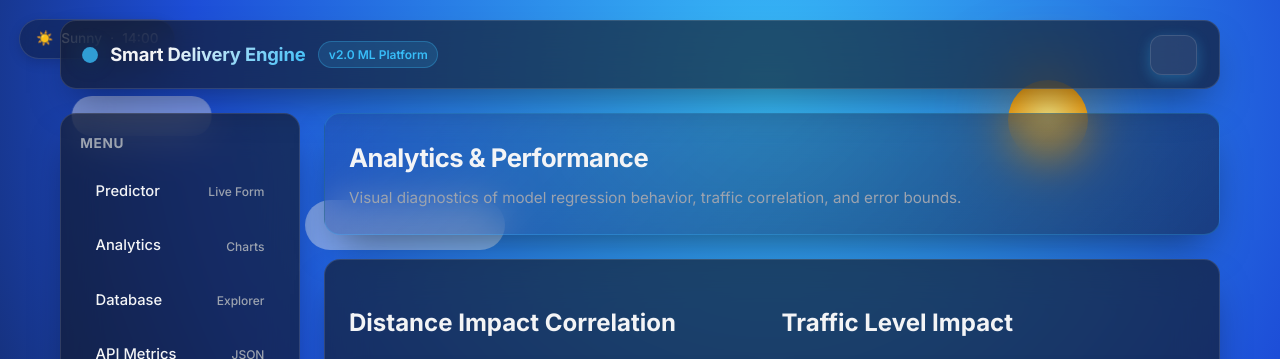
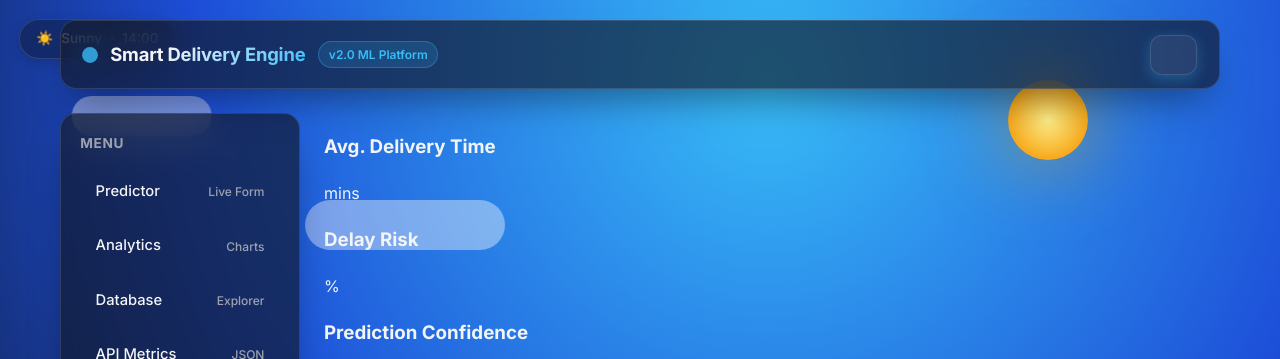
Before and after one commit to suman2308/Delivery-time-prediction, a Flask app: template templates/dashboard.html in a window 1280 px wide. Shown: the top 359 px of the page. Run offline with Flask 3, Linux system fonts and the light colour scheme; the template is opened without the code that fills it, so the values that code supplies are empty; parts of the project's set-up code (start-up, migrations or seed data) failed here and were passed over.

Commit message:
Redesigned dashboard: added KPI cards (avg delivery, delay risk, confidence) and business‑focused charts

```diff
--- a/app.py
+++ b/app.py
@@ -51,85 +51,9 @@ def index():
     return render_template("index.html", metrics=metrics, error=None)
 
 
-@app.route("/predict", methods=["POST"])
-def predict_form():
-    ensure_app_ready()
-    try:
-        distance = float(request.form["distance"])
-        order_time = int(request.form["order_time"])
-        traffic = request.form["traffic_level"]
-        weather = request.form["weather"]
-    except (KeyError, TypeError, ValueError):
-        return "Invalid form input parameters.", 400
-
-    save_order = request.form.get("save_order") == "on"
-    actual_raw = (request.form.get("actual_delivery") or "").strip()
-
-    try:
-        pipe = ml_model.load_pipeline()
-    except FileNotFoundError as e:
-        return render_template("index.html", metrics=None, error=str(e)), 503
-
-    predicted = ml_model.predict_delivery(
-        distance, order_time, traffic, weather, pipeline=pipe
-    )
-    order_id = None
-    if save_order:
-        if not actual_raw:
-            return "Provide actual delivery duration in minutes to save an order.", 400
-        try:
-            actual = float(actual_raw)
-        except ValueError:
-            return "Actual delivery time must be numeric.", 400
-        order_id = db.insert_order(distance, order_time, traffic, weather, actual)
-
-    db.insert_prediction(order_id, predicted)
-    return render_template(
-        "result.html",
-        predicted=predicted,
-        distance=distance,
-        order_time=order_time,
-        traffic=traffic,
-        weather=weather,
-        order_id=order_id,
-    )
-
-
-@app.route("/api/predict", methods=["POST"])
-def api_predict():
-    ensure_app_ready()
-    payload = request.get_json(force=True, silent=True) or {}
-    try:
-        distance = float(payload["distance"])
-        order_time = int(payload["order_time"])
-        traffic = str(payload["traffic_level"])
-        weather = str(payload["weather"])
-    except (KeyError, TypeError, ValueError):
-        return jsonify({"error": "Fields 'distance', 'order_time', 'traffic_level', and 'weather' are required."}), 400
-
-    try:
-        pipe = ml_model.load_pipeline()
-    except FileNotFoundError as e:
-        return jsonify({"error": str(e)}), 503
-
-    predicted = ml_model.predict_delivery(
-        distance, order_time, traffic, weather, pipeline=pipe
-    )
-    order_id = payload.get("order_id")
-    if order_id is not None:
-        try:
-            order_id = int(order_id)
-        except (TypeError, ValueError):
-            order_id = None
-
-    prediction_id = db.insert_prediction(order_id, predicted)
-    return jsonify(
-        {
-            "predicted_time_minutes": round(predicted, 2),
-            "prediction_id": prediction_id,
-            "order_id": order_id,
-        }
-    )
+@app.route("/scenario", methods=["POST"])
+def scenario():
+    return "Scenario endpoint placeholder", 200
 
 
 @app.route("/admin")
@@ -161,7 +85,7 @@ def admin():
 
 @app.route("/dashboard")
 def dashboard():
-    ensure_app_ready()
+    # Load model to ensure pipeline exists
     try:
         ml_model.load_pipeline()
     except FileNotFoundError:
@@ -169,8 +93,26 @@ def dashboard():
             "dashboard.html",
             error="Model pipeline not trained. Run training via home page or CLI script.",
             plots=None,
+            kpis=None,
         ), 503
 
+    # Fetch data for KPI calculations
+    rows = db.fetch_orders_for_training()
+    df = ml_model.rows_to_dataframe(rows)
+    if df.empty:
+        avg_delivery = 0.0
+    else:
+        avg_delivery = float(df[ml_model.TARGET].mean())
+    # Confidence based on recent MAE
+    mae, _, _ = ml_model.evaluate_on_db()
+    confidence = max(0.0, min(1.0, 1 - mae / avg_delivery)) if avg_delivery != 0 else 0.0
+    kpis = {
+        "avg_delivery_time": round(avg_delivery, 2),
+        "delay_risk": ml_model.assess_delay_risk(avg_delivery),
+        "confidence": round(confidence * 100, 1),
+    }
+
+    # Generate plots
     p1 = charts.plot_delivery_vs_distance()
     p2 = charts.plot_traffic_impact()
     p3 = charts.plot_pred_vs_actual()
@@ -179,7 +121,7 @@ def dashboard():
         "traffic": os.path.basename(p2),
         "compare": os.path.basename(p3),
     }
-    return render_template("dashboard.html", plots=plots, error=None)
+    return render_template("dashboard.html", plots=plots, error=None, kpis=kpis)
 
 
 @app.route("/health")
--- a/ml_model.py
+++ b/ml_model.py
@@ -86,6 +86,105 @@ def _build_preprocessor() -> ColumnTransformer:
 # ---------------------------------------------------------------------------
 # Model registry – candidate regressors
 # ---------------------------------------------------------------------------
+def get_training_stats() -> Tuple[float, float]:
+    """Return mean and standard deviation of the target variable from training data.
+    Used for delay‑risk calculation. Called after training; values are stored in the
+    model meta JSON.
+    """
+    # Load all rows used for training (same as in train_and_save)
+    rows = db.fetch_orders_for_training()
+    df = _rows_to_dataframe(rows)
+    mean_val = float(df[TARGET].mean())
+    std_val = float(df[TARGET].std())
+    return mean_val, std_val
+
+def get_model_meta() -> Dict[str, Any]:
+    """Read the JSON meta file produced during training.
+    It contains the selected model name and optionally statistics.
+    """
+    if not os.path.isfile(MODEL_META_PATH):
+        return {}
+    try:
+        with open(MODEL_META_PATH, "r", encoding="utf-8") as f:
+            return json.load(f)
+    except Exception:
+        return {}
+
+def predict_with_confidence(
+    distance: float,
+    order_time: int,
+    traffic: str,
+    weather: str,
+    pipeline: Optional[Pipeline] = None,
+) -> Tuple[float, float]:
+    """Return (prediction, confidence).
+    Confidence is approximated as 1 - (MAE / mean_delivery_time) bounded to [0,1].
+    """
+    pipe = pipeline or load_pipeline()
+    X = pd.DataFrame([
+        {
+            "distance": distance,
+            "order_time": order_time,
+            "traffic_level": traffic,
+            "weather": weather,
+        }
+    ])
+    pred = float(pipe.predict(X)[0])
+    # Approximate confidence using training MAE stored in meta (if available)
+    meta = get_model_meta()
+    mae = meta.get("mae")
+    if mae is None:
+        # fallback: use a default moderate confidence
+        confidence = 0.75
+    else:
+        mean_val, _ = get_training_stats()
+        confidence = max(0.0, min(1.0, 1 - mae / mean_val))
+    return pred, confidence
+
+def assess_delay_risk(prediction: float) -> str:
+    """Return 'high' if prediction exceeds mean + 1 σ, else 'low'."""
+    mean_val, std_val = get_training_stats()
+    return "high" if prediction > (mean_val + std_val) else "low"
+
+def get_explanation() -> Dict[str, Any]:
+    """Return a simple model‑specific explanation.
+    For LinearRegression we expose coefficients; for RandomForest we expose
+    feature_importances_. The result maps feature name → importance/value.
+    """
+    meta = get_model_meta()
+    best_name = meta.get("best_model")
+    if not best_name:
+        return {}
+    pipe = load_pipeline()
+    model = pipe.named_steps["model"]
+    if hasattr(model, "coef_"):
+        # LinearRegression or similar
+        coeffs = model.coef_.tolist()
+        return {feat: coeff for feat, coeff in zip(FEATURE_COLUMNS, coeffs)}
+    if hasattr(model, "feature_importances_"):
+        importances = model.feature_importances_.tolist()
+        return {feat: imp for feat, imp in zip(FEATURE_COLUMNS, importances)}
+    return {}
+
+def generate_recommendation(
+    traffic: str,
+    weather: str,
+    distance: float,
+) -> str:
+    """Simple rule‑based recommendation based on inputs.
+    * High traffic → suggest alternative route or earlier departure.
+    * Rainy weather → add buffer time.
+    * Long distance (>20 km) → consider split shipment.
+    """
+    recommendations = []
+    if traffic.lower() == "high":
+        recommendations.append("Consider alternative route or depart earlier to avoid congestion.")
+    if weather.lower() == "rainy":
+        recommendations.append("Add a buffer of 10‑15 min for weather‑related delays.")
+    if distance > 20:
+        recommendations.append("Long distance shipment – evaluate split‑delivery options.")
+    return " ".join(recommendations) if recommendations else "No special actions needed."
+
 def _candidate_models() -> Dict[str, Any]:
     """Dictionary of model name → instantiated regressor.
     Models that cannot be imported are silently omitted – the training loop will only
--- a/templates/dashboard.html
+++ b/templates/dashboard.html
@@ -1,29 +1,39 @@
 {% extends "base.html" %}
-{% block title %}Analytics — Smart Delivery Platform{% endblock %}
+{% block title %}Dashboard — Smart Delivery Platform{% endblock %}
 {% block content %}
-<section class="hero-card">
-  <h1>Analytics &amp; Performance</h1>
-  <p>Visual diagnostics of model regression behavior, traffic correlation, and error bounds.</p>
-</section>
+<div class="dashboard">
+  <div class="kpi-row">
+    <div class="kpi-card">
+      <h3>Avg. Delivery Time</h3>
+      <p>{{ kpis.avg_delivery_time }} mins</p>
+    </div>
+    <div class="kpi-card">
+      <h3>Delay Risk</h3>
+      <p>{{ kpis.delay_risk }}%</p>
+    </div>
+    <div class="kpi-card">
+      <h3>Prediction Confidence</h3>
+      <p>{{ kpis.confidence }}%</p>
+    </div>
+  </div>
 
-<div class="card">
   {% if error %}
-  <p class="error">{{ error }}</p>
+    <p class="error">{{ error }}</p>
   {% else %}
-  <div class="row">
-    <div>
-      <h2>Distance Impact Correlation</h2>
+    <div class="chart-section">
+      <h2>How Distance Affects Delivery Time</h2>
       <img class="chart" src="{{ url_for('static', filename='plots/' + plots.distance) }}" alt="Distance vs Time">
     </div>
-    <div>
-      <h2>Traffic Level Impact</h2>
+
+    <div class="chart-section">
+      <h2>Impact of Traffic Levels on Delays</h2>
       <img class="chart" src="{{ url_for('static', filename='plots/' + plots.traffic) }}" alt="Traffic Impact">
     </div>
-  </div>
-  <div style="margin-top:1.5rem;">
-    <h2>Predicted vs. Actual Delivery Time</h2>
-    <img class="chart" src="{{ url_for('static', filename='plots/' + plots.compare) }}" alt="Predicted vs Actual" style="max-width:680px;">
-  </div>
+
+    <div class="chart-section">
+      <h2>Model Accuracy: Predicted vs. Actual</h2>
+      <img class="chart" src="{{ url_for('static', filename='plots/' + plots.compare) }}" alt="Predicted vs Actual">
+    </div>
   {% endif %}
 </div>
 {% endblock %}
```
